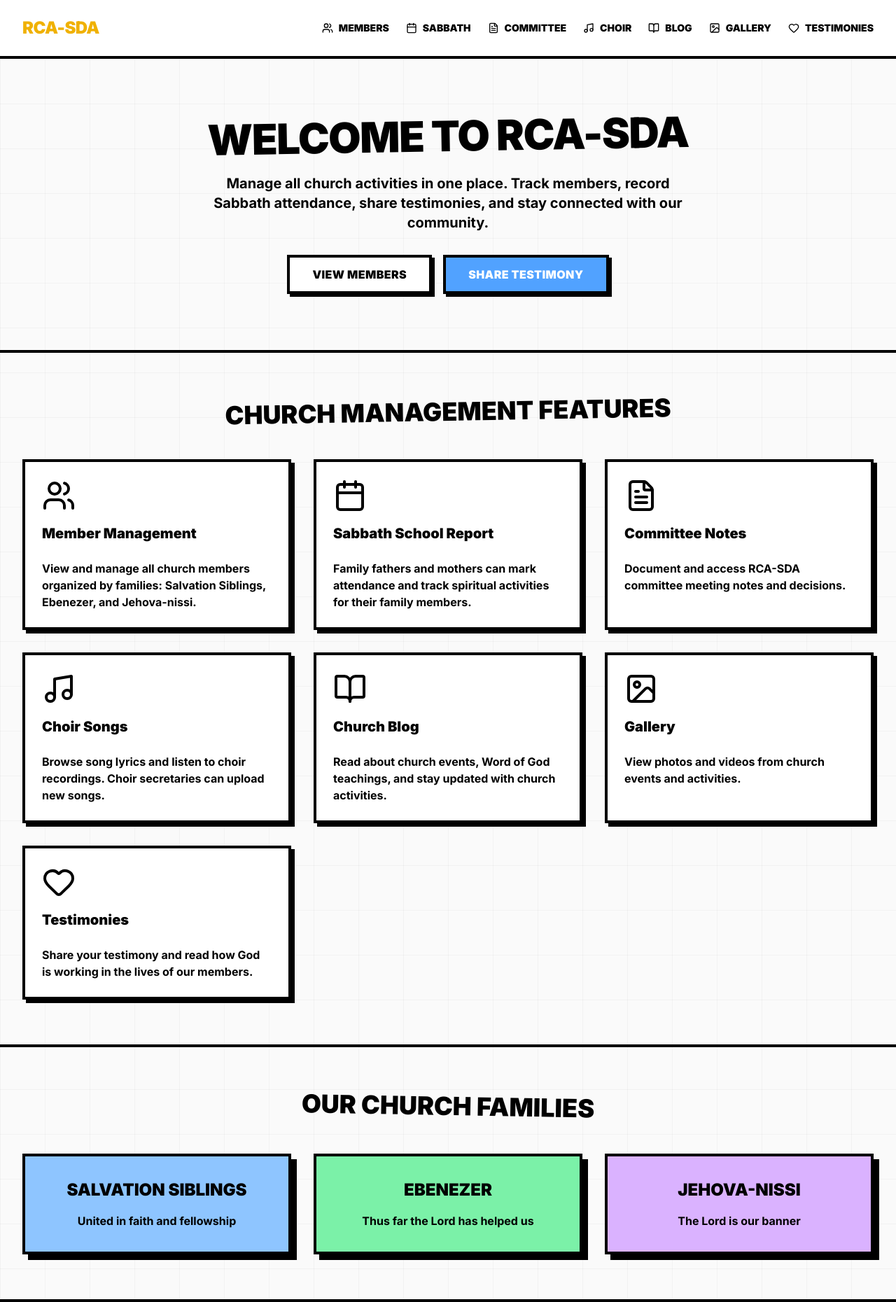
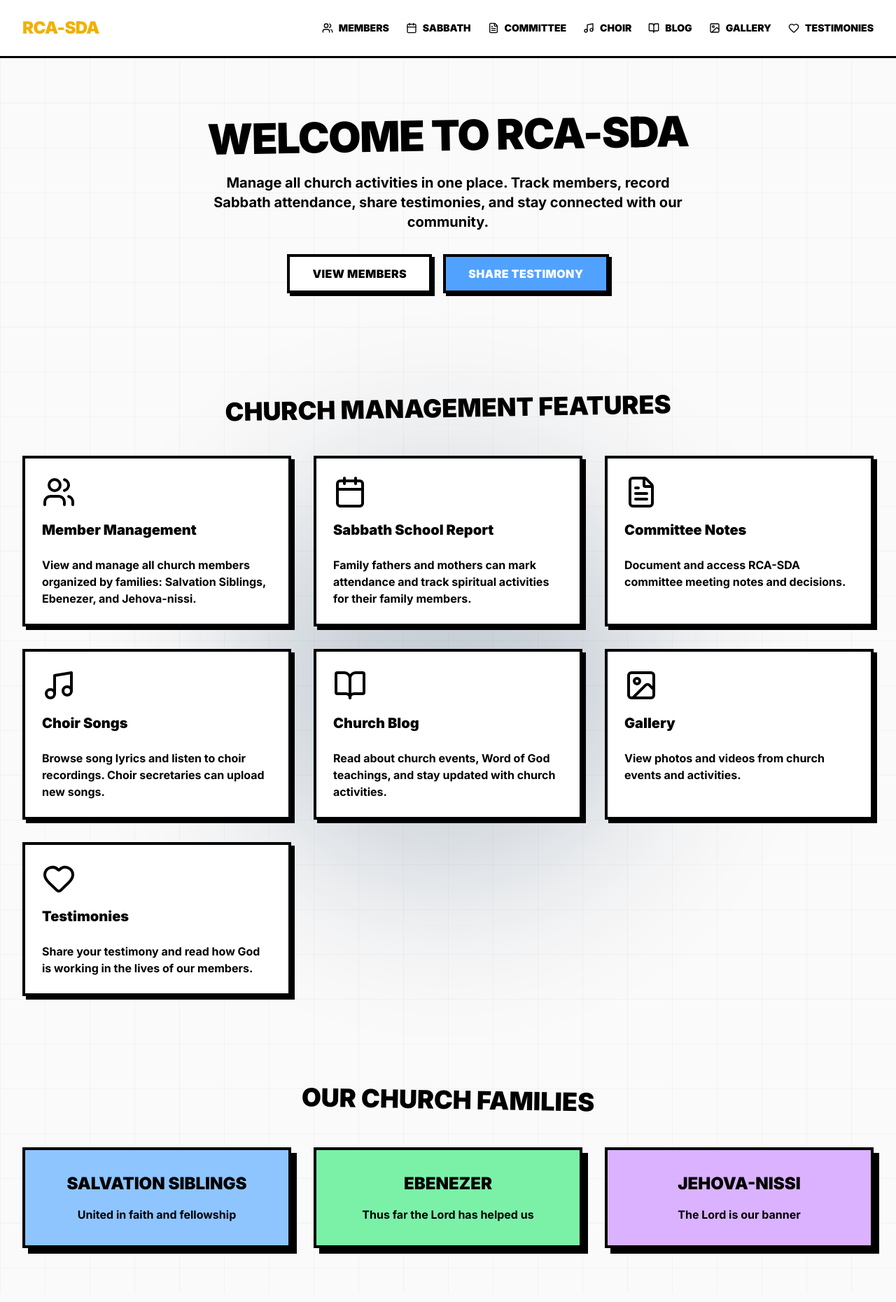
Before and after one commit to RCA-SDA/rca-sda-web-frontend, a Next.js app: page / in a window 1280 px wide. Shown: the whole page at 70% size. Built offline with nearby package versions, Linux system fonts and the light colour scheme.

Commit message:
feat : home page UI

```diff
--- a/app/page.tsx
+++ b/app/page.tsx
@@ -5,12 +5,15 @@ import { Users, Calendar, FileText, Music, BookOpen, Image, Heart } from 'lucide
 
 export default function Home() {
   return (
-    <div className="min-h-screen bg-[#fafafa] relative">
+    <div className="min-h-screen bg-[#fafafa] relative overflow-hidden">
       {/* Grid Background */}
       <div className="absolute inset-0 bg-[linear-gradient(to_right,#00000008_1px,transparent_1px),linear-gradient(to_bottom,#00000008_1px,transparent_1px)] bg-[size:4rem_4rem] pointer-events-none" />
 
+      {/* Blurry Circular Background - Oxford Blue */}
+      <div className="absolute top-1/2 left-1/2 -translate-x-1/2 -translate-y-1/2 w-[600px] h-[600px] bg-[#002147] rounded-full blur-[120px] opacity-20 pointer-events-none" />
+
       {/* Hero Section */}
-      <section className=" text-black py-20 border-b-4 border-black relative">
+      <section className=" text-black py-20  relative">
         <div className="max-w-7xl mx-auto px-4 sm:px-6 lg:px-8 text-center">
           <h1 className="text-6xl font-black mb-6 uppercase tracking-tight transform -rotate-1">Welcome to RCA-SDA</h1>
           <p className="text-xl mb-8 max-w-2xl mx-auto font-bold">
@@ -91,7 +94,7 @@ export default function Home() {
       </section>
 
       {/* Church Families Section */}
-      <section className="py-16 border-y-4 border-black relative">
+      <section className="py-16 relative">
         <div className="max-w-7xl mx-auto px-4 sm:px-6 lg:px-8">
           <h2 className="text-4xl font-black text-center mb-12 uppercase transform rotate-1">
             Our Church Families
--- a/components/Navbar.tsx
+++ b/components/Navbar.tsx
@@ -36,7 +36,7 @@ export default function Navbar() {
 
   return (
     <nav
-      className={`border-b-4 border-black sticky top-0 z-50 transition-all duration-300 ${
+      className={`border-b-3 border-black sticky top-0 z-50 transition-all duration-300 ${
         isScrolled
           ? 'bg-white/80 backdrop-blur-md shadow-[0px_4px_0px_0px_rgba(0,0,0,1)]'
           : 'bg-white'
```
